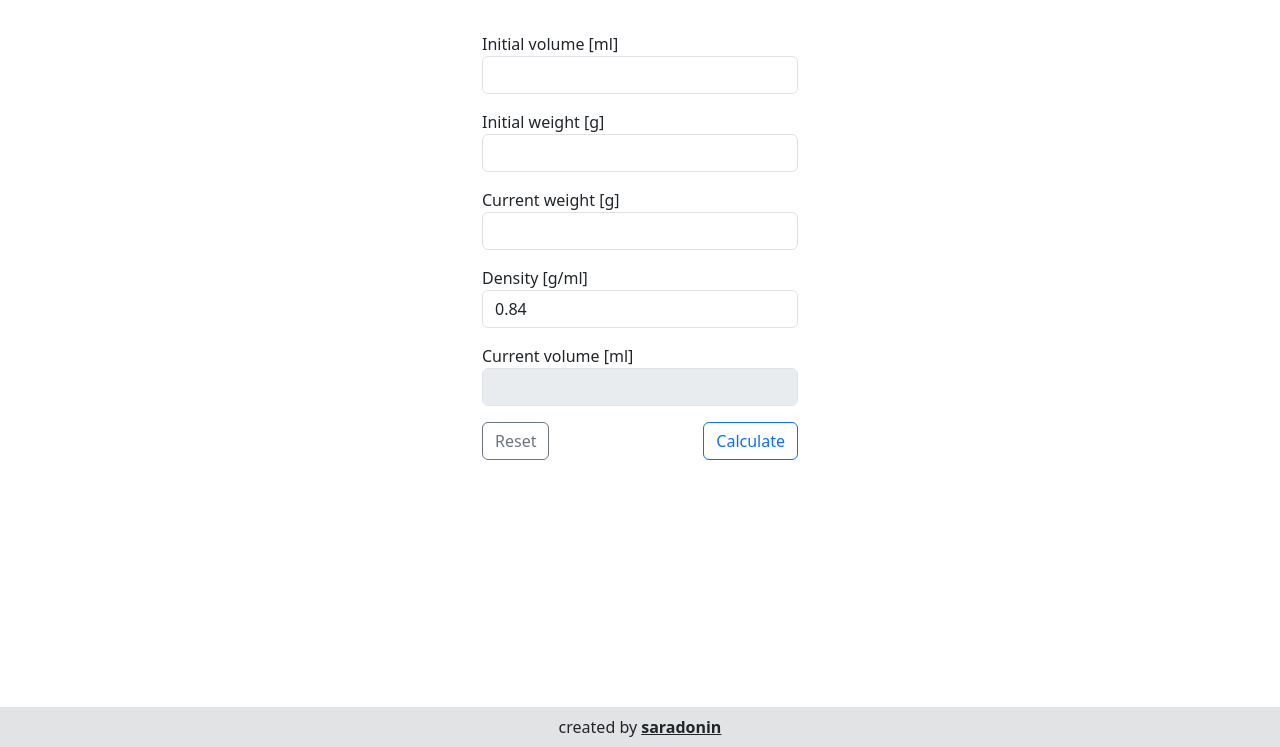
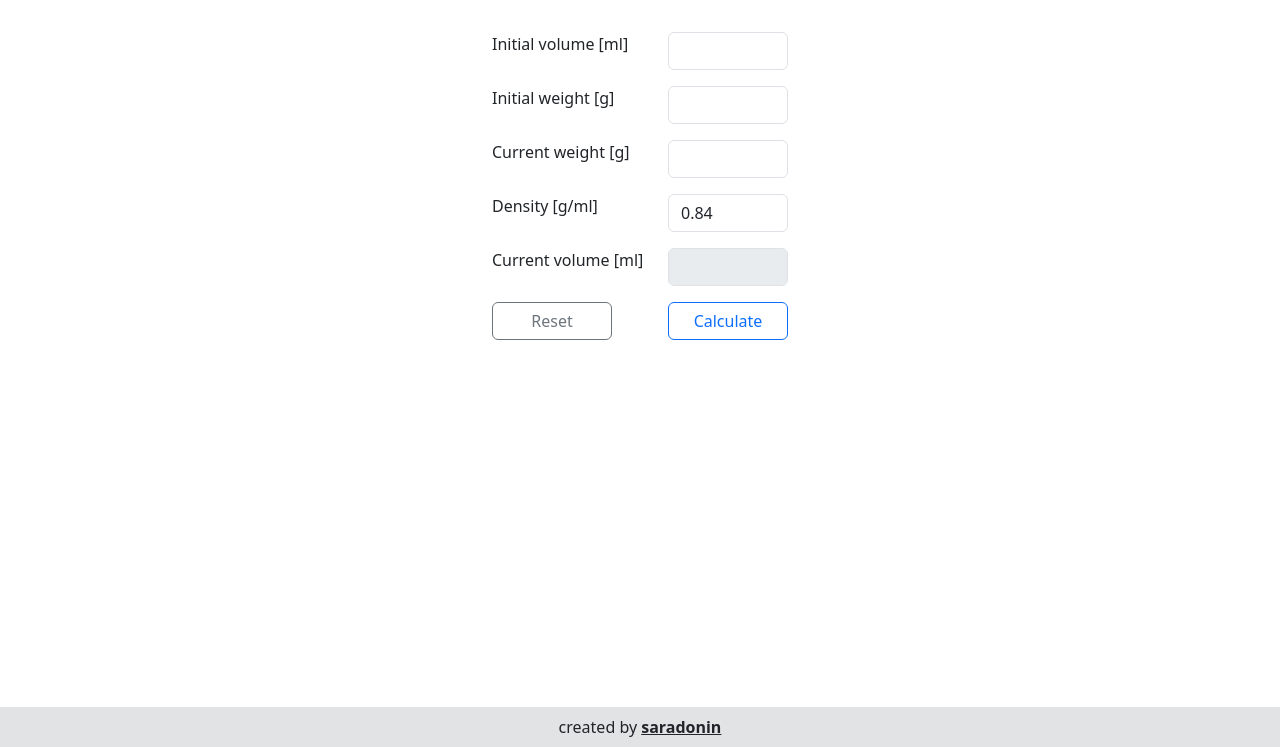
Before and after one commit to saradonin/calculator, a Flask app: page / in a window 1280 px wide. Shown: the part 53-800 px from the top of the page. Run offline with Flask 3, Linux system fonts and the light colour scheme.

Commit message:
styles edited

```diff
--- a/templates/calculator_form.html
+++ b/templates/calculator_form.html
@@ -2,7 +2,7 @@
 {% block content %}
 
 
-<div class="container-sm" style="width: 340px">
+<div class="container-sm" style="width: 320px">
 
   <form action="" method="POST">
 
@@ -11,51 +11,64 @@
     </div> -->
 
     <div class="form-group row mb-2 text-danger">
-      <div class="col-xs-2">
+      <div class="col-auto">
         {{message}}
       </div>
     </div>
 
-    <div class="form-group row mb-3">
-      <div class="col-xs-2">
-        <label>Initial volume [ml]</label>
-        <input type="number" step="0.01" class="form-control" name="initial_volume" value={{initial_volume}}>
+    <div class="form-group row mb-3 justify-content-between">
+      <div class="col-auto">
+        <label class="form-label">Initial volume [ml]</label>
+      </div>
+      <div class="col-auto">
+        <input type="number" step="0.01" class="form-control" name="initial_volume" style="width: 120px"
+          value={{initial_volume}}>
       </div>
     </div>
 
-    <div class="form-group row mb-3">
-      <div class="col-xs-2">
+    <div class="form-group row mb-3 justify-content-between">
+      <div class="col-auto">
         <label>Initial weight [g]</label>
-        <input type="number" step="0.01" class="form-control" name="initial_weight" value={{initial_weight}}>
+      </div>
+      <div class="col-auto">
+        <input type="number" step="0.01" class="form-control" name="initial_weight" style="width: 120px"
+          value={{initial_weight}}>
       </div>
     </div>
 
-    <div class="form-group row mb-3">
-      <div class="col-xs-2">
+    <div class="form-group row mb-3 justify-content-between">
+      <div class="col-auto">
         <label>Current weight [g]</label>
-        <input type="number" step="0.01" class="form-control" name="current_weight" value={{current_weight}}>
+      </div>
+      <div class="col-auto">
+        <input type="number" step="0.01" class="form-control" name="current_weight" style="width: 120px"
+          value={{current_weight}}>
       </div>
     </div>
 
-    <div class="form-group row mb-3">
-      <div class="col-xs-2">
+    <div class="form-group row mb-3 justify-content-between">
+      <div class="col-auto">
         <label>Density [g/ml]</label>
-        <input type="number" step="0.01" class="form-control" name="density" value=0.84>
+      </div>
+      <div class="col-auto">
+        <input type="number" step="0.01" class="form-control" name="density" style="width: 120px" value=0.84>
       </div>
     </div>
 
-    <div class="form-group row mb-3">
-      <div class="col-xs-2">
+    <div class="form-group row mb-3 justify-content-between">
+      <div class="col-auto">
         <label>Current volume [ml]</label>
-        <input type="text" class="form-control fw-bold" name="current_volume" value="{{current_volume}}" disabled
-          readonly>
+      </div>
+      <div class="col-auto">
+        <input type="text" class="form-control fw-bold" name="current_volume" style="width: 120px"
+          value="{{current_volume}}" disabled readonly>
       </div>
     </div>
 
     <div class="form-group row mb-3">
       <div class="col-xs-2 d-flex justify-content-between">
-        <a href="" class="btn btn-outline-secondary mb-3">Reset</a>
-        <button type="submit" class="btn btn-outline-primary mb-3">Calculate</button>
+        <a href="" class="btn btn-outline-secondary mb-3" style="width: 120px">Reset</a>
+        <button type="submit" class="btn btn-outline-primary mb-3" style="width: 120px">Calculate</button>
       </div>
     </div>
 
```
